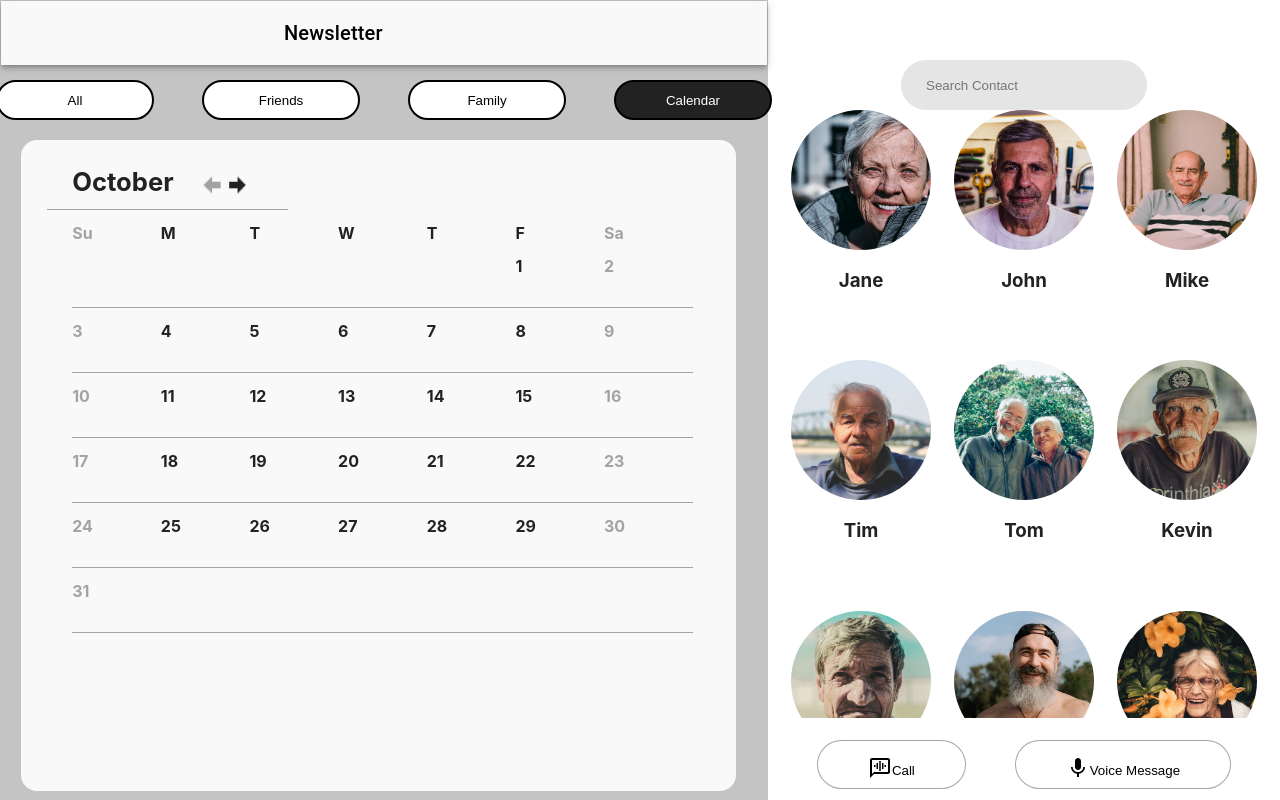
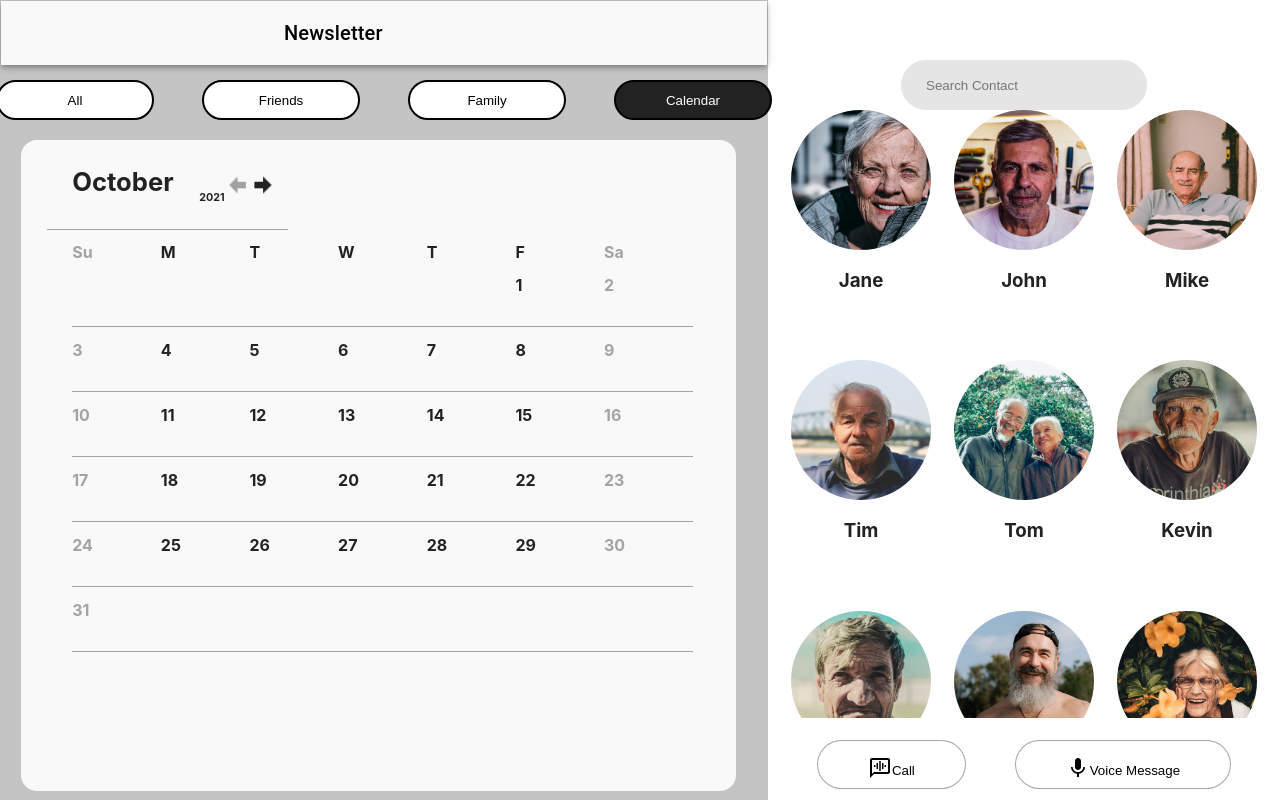
Before and after one commit to JacobBotha/FamBridge, a React (Create React App) app: page / in a window 1280 px wide. Both pictures are taken after a click on the button "Calendar". Built offline with nearby package versions, Linux system fonts and the light colour scheme.

Commit message:
Calendar Year

```diff
--- a/src/components/Calendar.js
+++ b/src/components/Calendar.js
@@ -82,6 +82,7 @@ export default function Calendar(props) {
             <div id="calContainer">
                 <div id="month">
                     <b>{months[month]}</b>
+                    <h6>{year}</h6>
                     <img src="/icons/arrow-left-bold.png" onClick={prevMonth} alt="INSERTIMAGE" id="leftArrow"/>
                     <img src="/icons/arrow-right-bold.png" onClick={nextMonth} alt="INSERTIMAGE" id="rightArrow"/>
                 </div>
```
